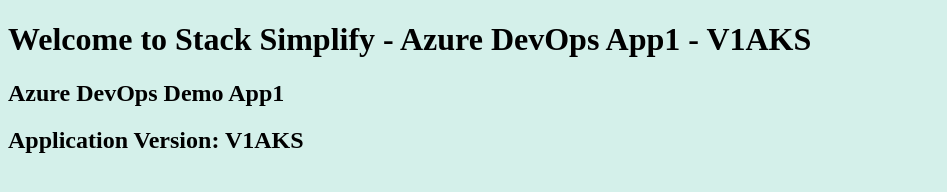
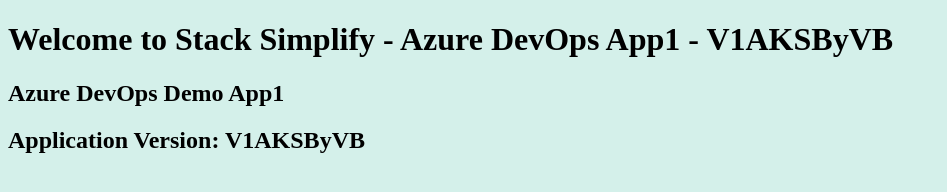
Before and after one commit to vibhor818/VBTestDevops-Kuber, a plain HTML site: page index.html in a window 1280 px wide. Shown: the whole page, without its empty margins (0-947 px from the left). Drawn offline with Linux system fonts and the light colour scheme.

Commit message:
Index changed one more time

```diff
--- a/index.html
+++ b/index.html
@@ -1,8 +1,8 @@
 <!DOCTYPE html>
 <html>
    <body style="background-color:rgb(212, 240, 234);">
-      <h1>Welcome to Stack Simplify - Azure DevOps App1 - V1AKS</h1>
+      <h1>Welcome to Stack Simplify - Azure DevOps App1 - V1AKSByVB</h1>
       <h2>Azure DevOps Demo App1</h2>
-      <h2>Application Version: V1AKS</h2>
+      <h2>Application Version: V1AKSByVB</h2>
    </body>
 </html>
```
